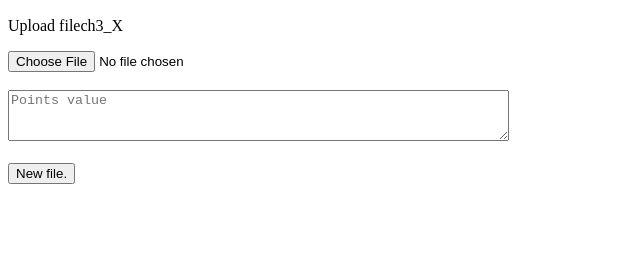
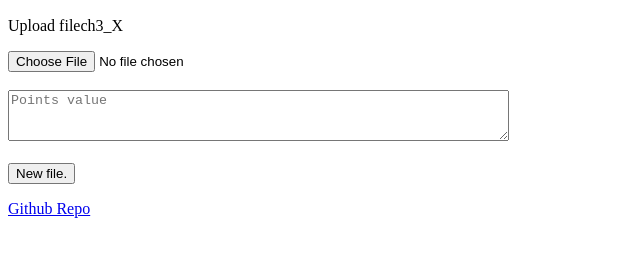
Before and after one commit to Brainy0789/pointseditorforch3, a plain HTML site: page index.html in a window 1280 px wide. Shown: the part 50-306 px from the top of the page, without its empty margins (0-640 px from the left). Drawn offline with Linux system fonts and the light colour scheme.

Commit message:
Update index.html

```diff
--- a/index.html
+++ b/index.html
@@ -45,5 +45,6 @@
       reader.readAsText(fileInput.files[0]);
     }
   </script>
+  <p><a href='https://github.com/Brainy0789/pointseditorforch3/'>Github Repo</a></p>
 </body>
 </html>
```
